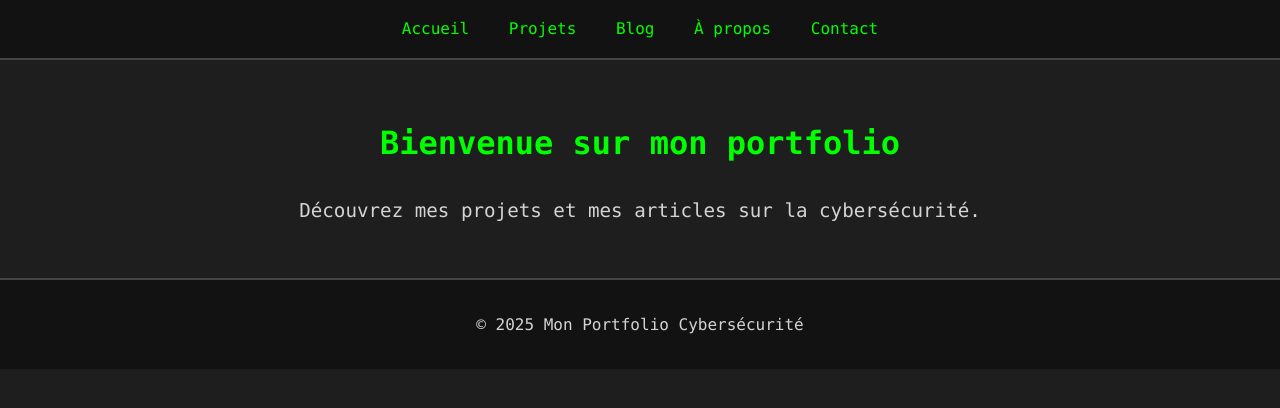
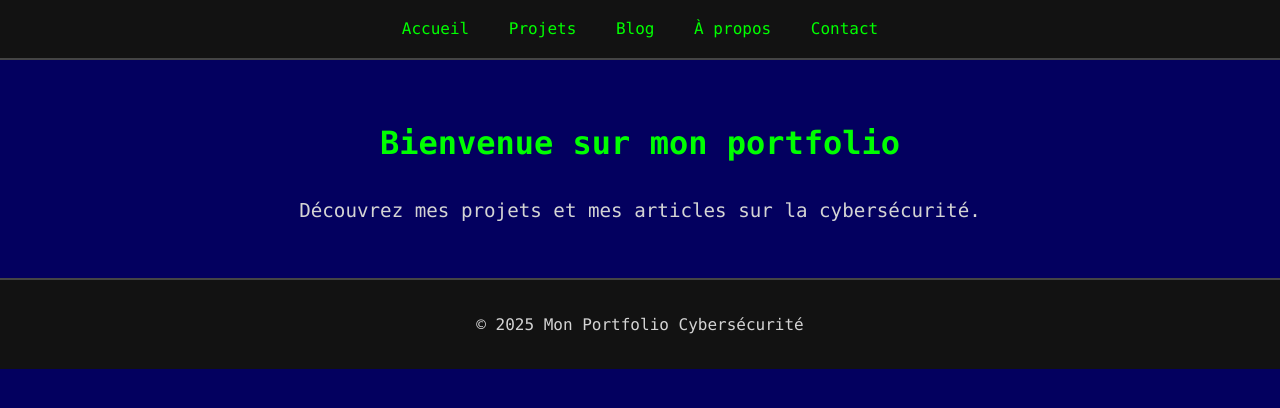
Before and after one commit to nomiskraw/nomiskraw-website, a plain HTML site: page index.html in a window 1280 px wide. Drawn offline with Linux system fonts and the light colour scheme.

Commit message:
change style

```diff
--- a/assets/css/style.css
+++ b/assets/css/style.css
@@ -4,7 +4,7 @@ body {
     margin: 0;
     padding: 0;
     color: #d4d4d4;
-    background-color: #1e1e1e;
+    background-color: #03005f;
     line-height: 1.6;
 }
 
```
